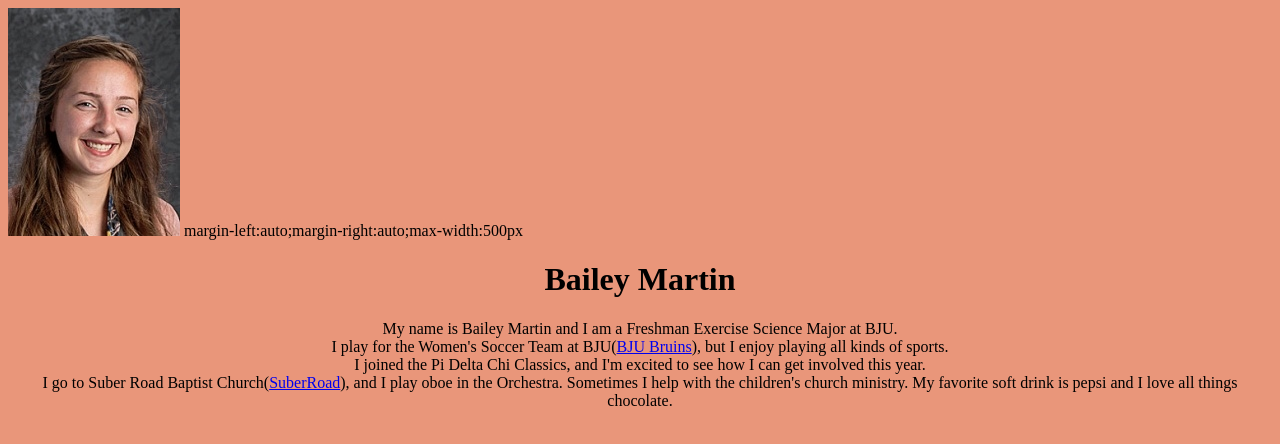
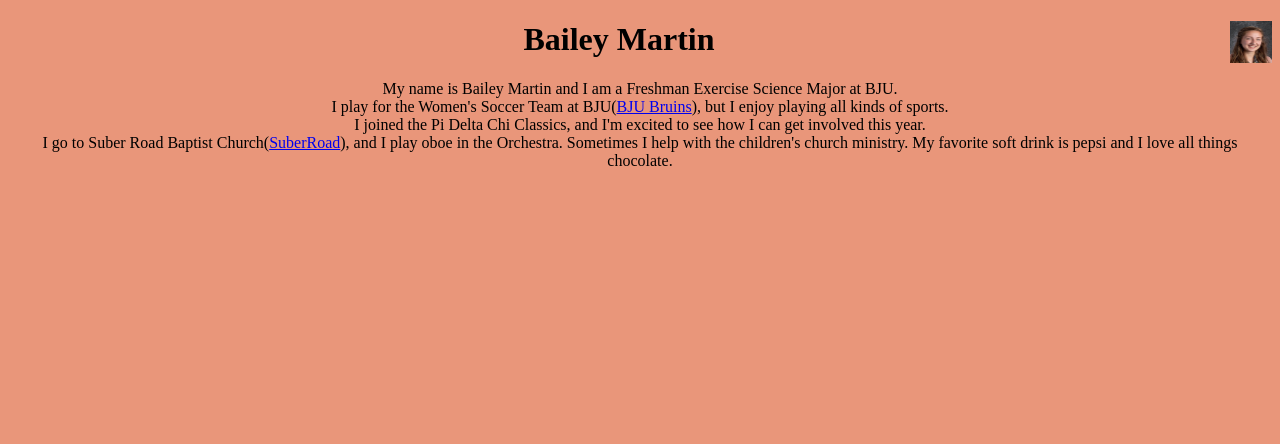
Before and after one commit to baileykmartin/baileykmartin.github.io, a plain HTML site: page index.html in a window 1280 px wide. Drawn offline with Linux system fonts and the light colour scheme.

Commit message:
Update index.html

```diff
--- a/index.html
+++ b/index.html
@@ -1,7 +1,7 @@
 <!DOCTYPE html>
 <html>
 <body style="background-color:DarkSalmon;">
-<img src="professionalpicture.jpg" alt="professionalpicture"> margin-left:auto;margin-right:auto;max-width:500px</img>
+<img src="professionalpicture.jpg" alt="professionalpicture" style="float:right; width:42px; height:42px"></img>
 <h1 style="text-align:center;"> Bailey Martin</h1>
 <p style="text-align:center;"> My name is Bailey Martin and I am a Freshman Exercise Science Major at BJU. <br>
  I play for the  Women's Soccer Team at BJU(<a href="bjubruins.com">BJU Bruins</a>), but I enjoy playing all kinds of sports.<br>
```
